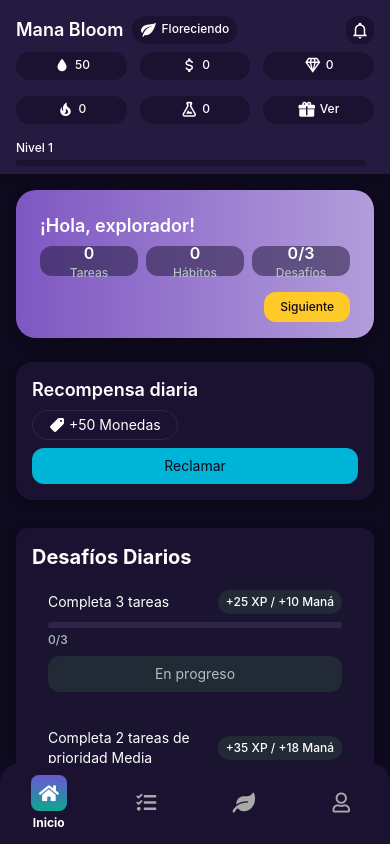
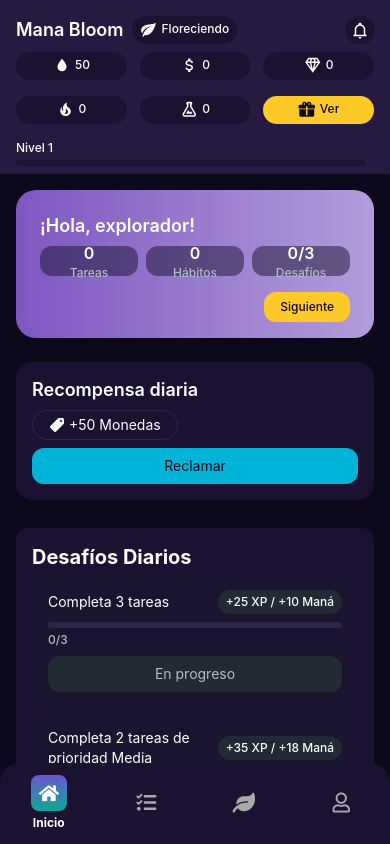
Before and after one commit to codesebastianvega/mana-bloom-app, a React Native app: screen /HomeScreen in a window 390 px wide. Built offline with nearby package versions, Linux system fonts and the light colour scheme.

Commit message:
fix: ensure HomeHeader icons visible

```diff
--- a/src/components/home/HomeHeader.js
+++ b/src/components/home/HomeHeader.js
@@ -39,6 +39,10 @@ const chipHitSlop = {
   left: Spacing.small,
   right: Spacing.small,
 };
+
+const iconColorSurface = Colors?.icon ?? Colors?.text;
+const iconColorAccent = Colors?.onAccent ?? Colors?.text;
+const ICON_SIZE = 18; // chips de 30px alto
 
 function HomeHeader(
   {
@@ -166,6 +170,7 @@ function HomeHeader(
       title: "Recompensas",
       desc: "Explora recompensas disponibles.",
       a11y: "Recompensas",
+      accent: true,
       onPress: () => {
         closePopover();
         navigation.navigate("Rewards");
@@ -232,8 +237,8 @@ function HomeHeader(
             <View style={styles.chipContent}>
               <Icon
                 name={chipConfig.plant.icon}
-                size={18}
-                color={Colors.icon}
+                size={ICON_SIZE}
+                color={iconColorSurface}
                 style={styles.icon}
               />
               <Text
@@ -254,8 +259,8 @@ function HomeHeader(
         >
           <Icon
             name="bell-outline"
-            size={18}
-            color={Colors.icon}
+            size={ICON_SIZE}
+            color={iconColorSurface}
             style={styles.icon}
           />
         </Pressable>
@@ -269,7 +274,7 @@ function HomeHeader(
               <Pressable
                 key={c.key}
                 onPress={c.onPress ? c.onPress : () => onPressChip(c.key)}
-                style={styles.chip}
+                style={[styles.chip, c.accent && styles.chipAccent]}
                 accessibilityRole="button"
                 accessibilityLabel={c.a11y}
                 accessibilityState={
@@ -280,12 +285,12 @@ function HomeHeader(
                 <View style={styles.chipContent}>
                   <Icon
                     name={c.icon}
-                    size={18}
-                    color={Colors.icon}
+                    size={ICON_SIZE}
+                    color={c.accent ? iconColorAccent : iconColorSurface}
                     style={styles.icon}
                   />
                   <Text
-                    style={styles.chipText}
+                    style={c.accent ? styles.chipTextOnAccent : styles.chipText}
                     numberOfLines={1}
                     ellipsizeMode="tail"
                   >
--- a/src/components/home/HomeHeader.styles.js
+++ b/src/components/home/HomeHeader.styles.js
@@ -15,6 +15,7 @@ export default StyleSheet.create({
     paddingBottom: Spacing.small,
     ...Elevation.raised,
     zIndex: 2,
+    position: "relative",
   },
   topBar: {
     flexDirection: "row",
@@ -58,6 +59,7 @@ export default StyleSheet.create({
     alignItems: "center",
     gap: Spacing.small,
     zIndex: 2,
+    position: "relative",
   },
   chip: {
     backgroundColor: Colors.surface,
@@ -69,6 +71,9 @@ export default StyleSheet.create({
     maxWidth: "31%",
     flexGrow: 0,
     marginBottom: Spacing.small,
+  },
+  chipAccent: {
+    backgroundColor: Colors.accent,
   },
   chipContent: {
     flexDirection: "row",
@@ -83,6 +88,10 @@ export default StyleSheet.create({
     ...Typography.caption,
     color: Colors.text,
   },
+  chipTextOnAccent: {
+    ...Typography.caption,
+    color: Colors.onAccent,
+  },
   popoverContainer: {
     marginTop: Spacing.small,
     width: "100%",
@@ -93,6 +102,7 @@ export default StyleSheet.create({
     padding: Spacing.base,
     ...Elevation.raised,
     zIndex: 3,
+    position: "relative",
   },
   popoverTitle: {
     ...Typography.body,
--- a/src/theme.js
+++ b/src/theme.js
@@ -37,9 +37,9 @@ export const Colors = {
 
   // Texto
   text: "#FFFFFF",
+  icon: "#FFFFFF", // same as text for contrast
   textMuted: "#b0bec5",
   textInverse: "#0e0a1e",
-  icon: "#FFFFFF",
 
   // Controles
   buttonBg: "#00B4D8",
```
